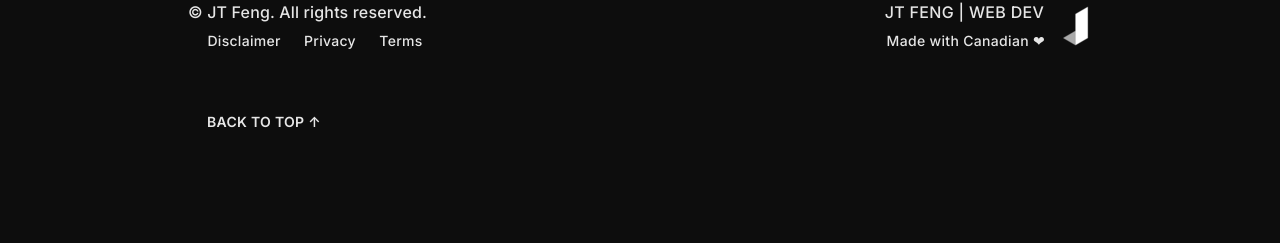
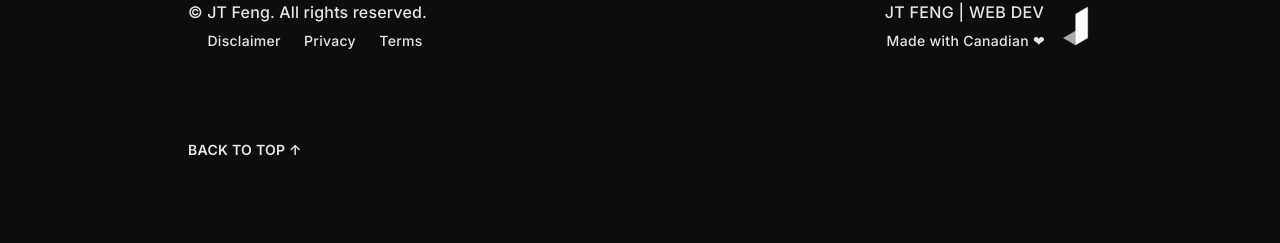
Before and after one commit to jingtianfeng/jtfeng-personal-1, a Jekyll site: the page built from index.html, in a window 1280 px wide. Shown: the part 4594-4837 px from the top of the page. Built offline with Jekyll 4.4.1, drawn with Linux system fonts in a browser that asks for light colours; before the commit the page ends 4812 px from its top, so only the background shows below that.

Commit message:
Update footer: tweak back-to-top

```diff
--- a/_includes/footer.html
+++ b/_includes/footer.html
@@ -82,10 +82,10 @@
                 </a>
             </div>
         </div>
-        <div class="row gy-4 mt-4">
+        <div class="row gy-4 mt-5">
             <div class="col-4 text-uppercase small">
                 <a href="#nav-top">
-                    &nbsp;&nbsp;&nbsp;&nbsp; Back to top ↑
+                    Back to top ↑
                 </a>
             </div>
         </div>
```
